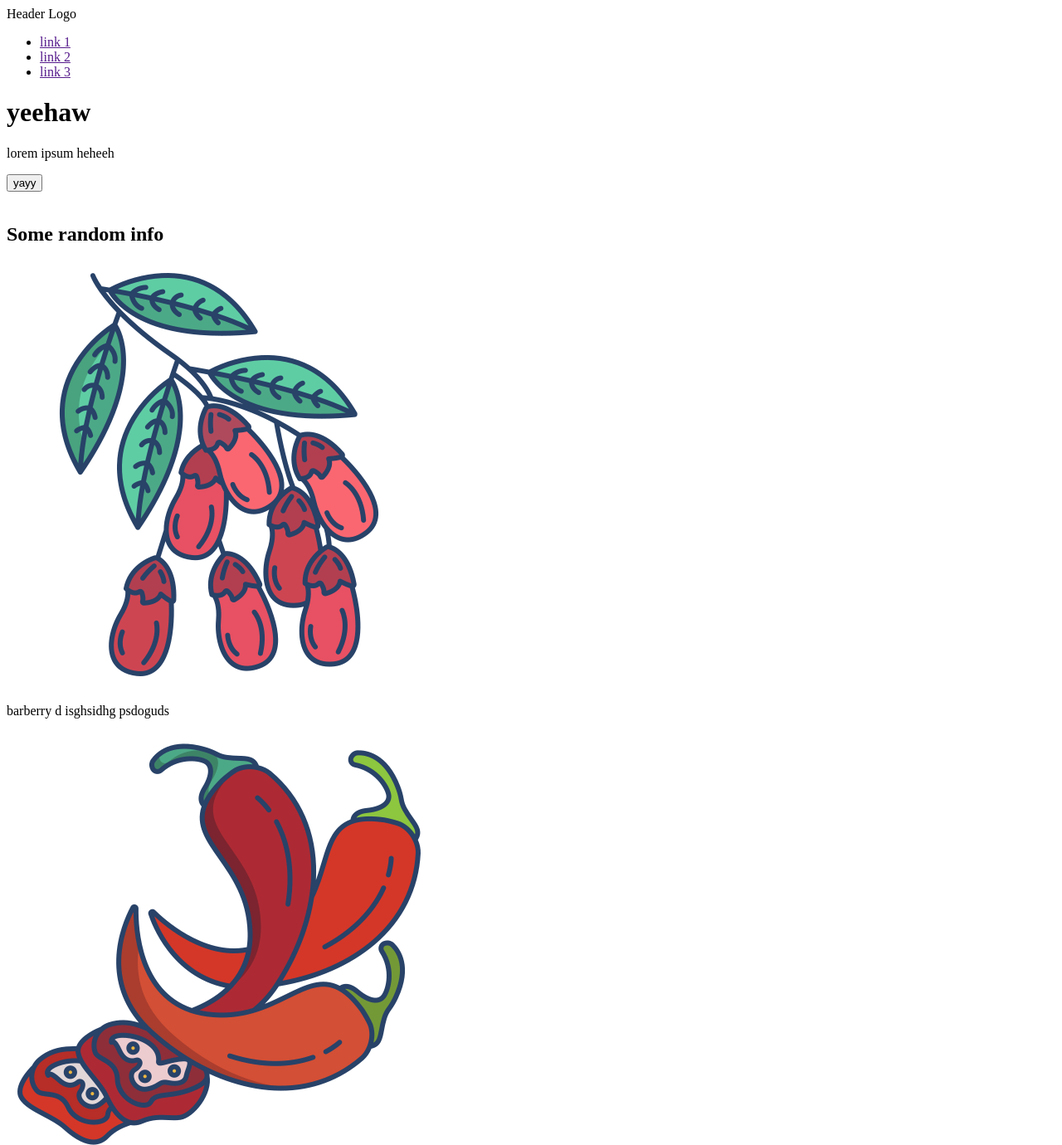
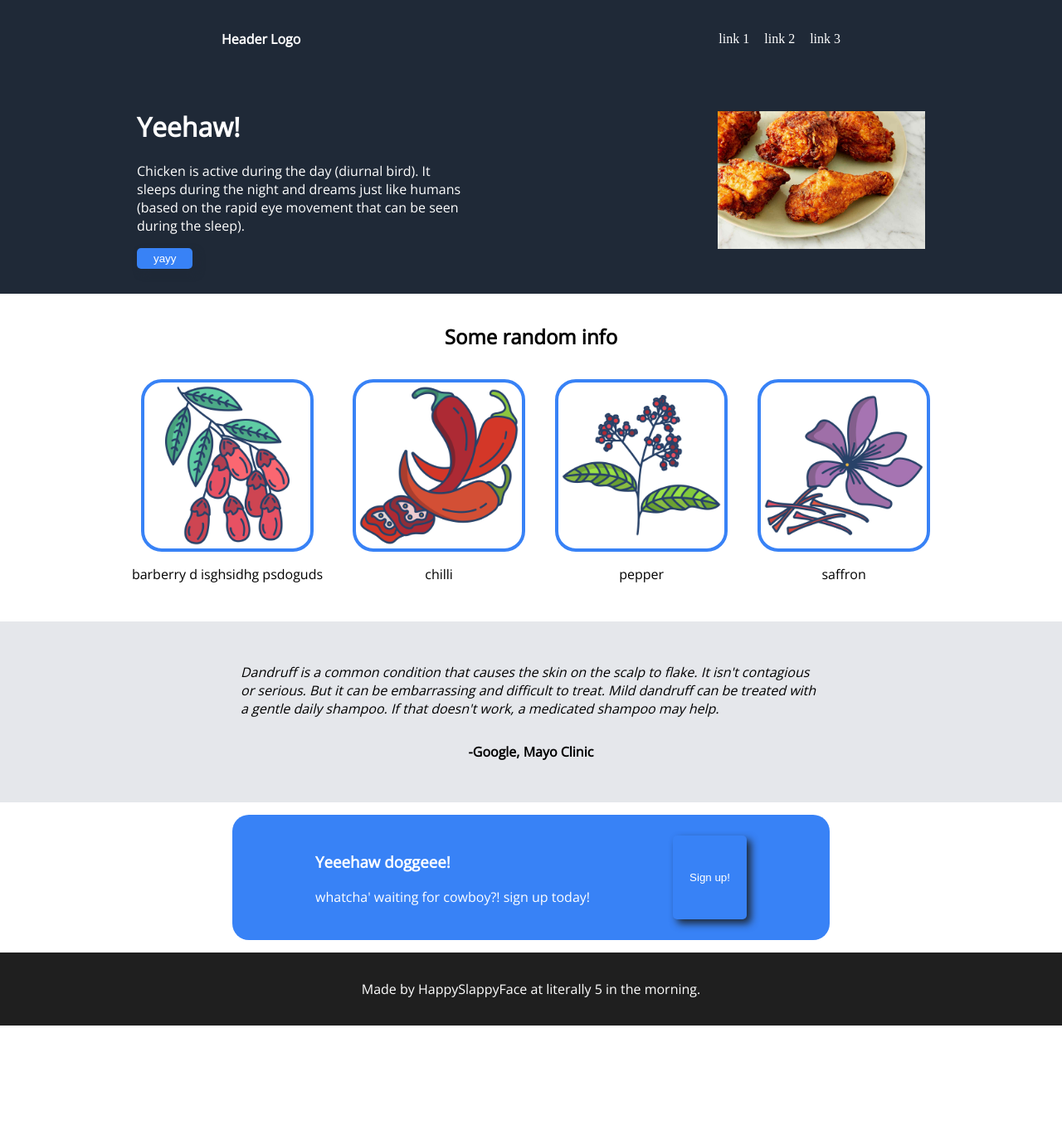
Before and after one commit to HappySlappyFace/odin-landing-page, a plain HTML site: page index.html in a window 1280 px wide. Shown: the top 1380 px of the page at 83% size. After the commit the page ends 1236 px from the top, so only its background shows below. Drawn offline with nearby package versions, Linux system fonts and the light colour scheme.

Commit message:
basically most of the website

```diff
--- a/index.html
+++ b/index.html
@@ -1,6 +1,10 @@
 <!DOCTYPE html>
 <html lang="en">
 <head>
+    <link rel="preconnect" href="https://fonts.googleapis.com">
+<link rel="preconnect" href="https://fonts.gstatic.com" crossorigin>
+<link href="https://fonts.googleapis.com/css2?family=Open+Sans&display=swap" rel="stylesheet">
+
     <meta charset="UTF-8">
     <meta http-equiv="X-UA-Compatible" content="IE=edge">
     <meta name="viewport" content="width=device-width, initial-scale=1.0">
@@ -10,7 +14,7 @@
 <body>
     <div class="header">
         <div class="header-top">
-            <div>Header Logo</div>
+            <h4>Header Logo</h4>
             <ul>
                 <li><a href="">link 1</a></li>
                 <li><a href="">link 2</a></li>
@@ -19,30 +23,30 @@
         </div>
         <div class="header-bottom">
             <div>
-                <h1>yeehaw</h1>
-                <p>lorem ipsum heheeh</p>
+                <h1>Yeehaw!</h1>
+                <p>Chicken is active during the day (diurnal bird). It sleeps during the night and dreams just like humans (based on the rapid eye movement that can be seen during the sleep).</p>
                 <button>yayy</button>
             </div>
-            <img src="" alt="">
+            <img src="./images/header/chicken.jpg" alt="">
         </div>
     </div>
     <div class="section-1">
         <h2>Some random info</h2>
         <div class="section-1-images">
             <div class="section-1-images-container">
-                <img src="./images/section-1/barberry.png" alt="">
+                <img class="section-1-img" src="./images/section-1/barberry.png" alt="">
                 <p>barberry d isghsidhg psdoguds </p>
             </div>
             <div class="section-1-images-container">
-                <img src="./images/section-1/chilli.png" alt="">
+                <img class="section-1-img" src="./images/section-1/chilli.png" alt="">
                 <p>chilli</p>
             </div>
             <div class="section-1-images-container">
-                <img src="./images/section-1/pepper.png" alt="">
+                <img class="section-1-img" src="./images/section-1/pepper.png" alt="">
                 <p>pepper</p>
             </div>
             <div class="section-1-images-container">
-                <img src="./images/section-1/saffron.png" alt="">
+                <img class="section-1-img" src="./images/section-1/saffron.png" alt="">
                 <p>saffron</p>
             </div>
         </div>
@@ -60,5 +64,8 @@
             <button class="section-3-container-button">Sign up!</button>
         </div>
     </div>
+    <div class="footer">
+        <div><p>Made by HappySlappyFace at literally 5 in the morning.</p></div>
+    </div>
 </body>
 </html>
--- a/script.css
+++ b/script.css
@@ -1,4 +1,136 @@
 body{
     display: flex;
     flex-direction: column;
+    padding:0;
+    margin:0;
 }
+h1,h2,h3,h4,p{
+    font-family: 'Open Sans', sans-serif;
+}
+.header{
+    display: flex;
+    flex-direction: column;
+    background-color: #1F2937;
+    color: white;
+}
+.header-top{
+    display: flex;
+    justify-content: space-around;
+    align-items: center;
+    padding: 15px;
+}
+.header-top>ul{
+    list-style: none;
+    display: flex;
+    flex-direction: row;
+    gap: 18px;
+    padding: 0;
+    margin:0;
+}
+.header-top a{
+    color:white;
+    text-decoration: none;
+}
+
+.header-bottom{
+    display: flex;
+    justify-content: space-around;
+    align-items: center;
+    padding: 15px;
+    padding-bottom: 30px;
+}
+.header-bottom img{
+    max-width: 250px;
+}
+.header-bottom p{
+    width: 400px;
+}
+
+button:hover{
+    background-color: #285db3;
+}
+button:active{
+    background-color: #1a3c72;
+}
+.section-1{
+    display: flex;
+    justify-content: space-around;
+    align-items: center;
+    flex-direction: column;
+    padding: 15px;
+}
+.section-1-images{
+    display: flex;
+    justify-content: space-around;
+    align-items: center;
+    flex-direction: row;
+    padding: 15px;
+    gap:36px;
+}
+.section-1-img{
+    width: 200px;
+    border: solid 4px #3882F6;
+    border-radius: 25px;
+}
+.section-1-images-container{
+    display: flex;
+    flex-direction: column;
+    align-items: center;
+}
+.section-2{
+    background-color: #E5E7EB;
+    display: flex;
+    justify-content: space-around;
+    align-items: center;
+    flex-direction: column;
+    padding: 50px 15px;
+}
+.section-2-quote{
+    width: 700px;
+    font-family: 'Open Sans';
+    font-style: italic;
+    font-weight: lighter;
+}
+.section-2-origin{
+    margin-top: 30px;
+    font-family: 'Open Sans';
+    font-style: bold;
+    font-weight: bolder;
+}
+.section-3{
+    background-color: white;
+    display: flex;
+    align-items: center;
+    flex-direction: column;
+    padding: 15px;
+}
+.section-3-container{
+    display: flex;
+    background-color: #3882F6;
+    color: white;
+    justify-content: space-around;
+    padding: 25px 100px;
+    border-radius: 20px;
+}
+.section-3-container-text{
+    margin-right: 100px;
+}
+
+button{
+    background-color: #3882F6;
+    color: white;
+    padding: 5px 20px;
+    border-radius: 5px;
+    text-decoration: none;
+    border: solid 0px #3882F6;
+    box-shadow: #1F2937 5px 5px 10px;
+}
+.footer{
+    color: white;
+    background-color: #1f1f1f;
+    display: flex;
+
+    align-items: center;
+    flex-direction: column;
+    padding: 17px;
+}
```
Also changed, not shown: images/header/chicken.jpg (added).
